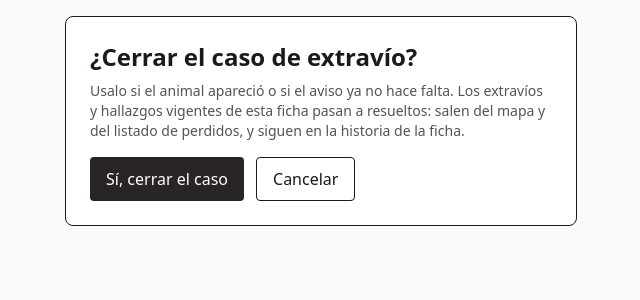
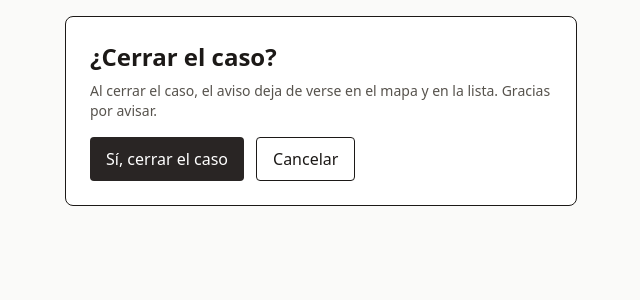
Before and after one commit to cbeltran90/Huella-Urbana, a Django app: template templates/publicaciones/resolver_caso_confirmar.html in a window 1280 px wide. Shown: the part 77-377 px from the top of the page, without its empty margins (319-959 px from the left). Run offline with Django 5.2, Linux system fonts and the light colour scheme; the template is opened without the code that fills it: most values are stand-ins (such as "Sample title", 1, 10 or a date in 2020); style sheets or scripts are compiled from the project's sources; parts of the project's set-up code (start-up, migrations or seed data) failed here and were passed over.

Commit message:
fix: texto más simple al cerrar un caso (C4)

```diff
--- a/templates/publicaciones/resolver_caso_confirmar.html
+++ b/templates/publicaciones/resolver_caso_confirmar.html
@@ -2,9 +2,9 @@
 {% block titulo %}Cerrar el caso · Huella Urbana{% endblock %}
 {% block contenido %}
   <section class="mx-auto max-w-lg rounded-lg border bg-white p-6">
-    <h1 class="text-2xl font-bold">¿Cerrar el caso de extravío?</h1>
+    <h1 class="text-2xl font-bold">¿Cerrar el caso?</h1>
     <p class="mt-2 text-sm text-stone-600">
-      Usalo si el animal apareció o si el aviso ya no hace falta. Los extravíos y hallazgos vigentes de esta ficha pasan a resueltos: salen del mapa y del listado de perdidos, y siguen en la historia de la ficha.
+      Al cerrar el caso, el aviso deja de verse en el mapa y en la lista. Gracias por avisar.
     </p>
     <form method="post" class="mt-4 flex flex-wrap gap-3">
       {% csrf_token %}
```
